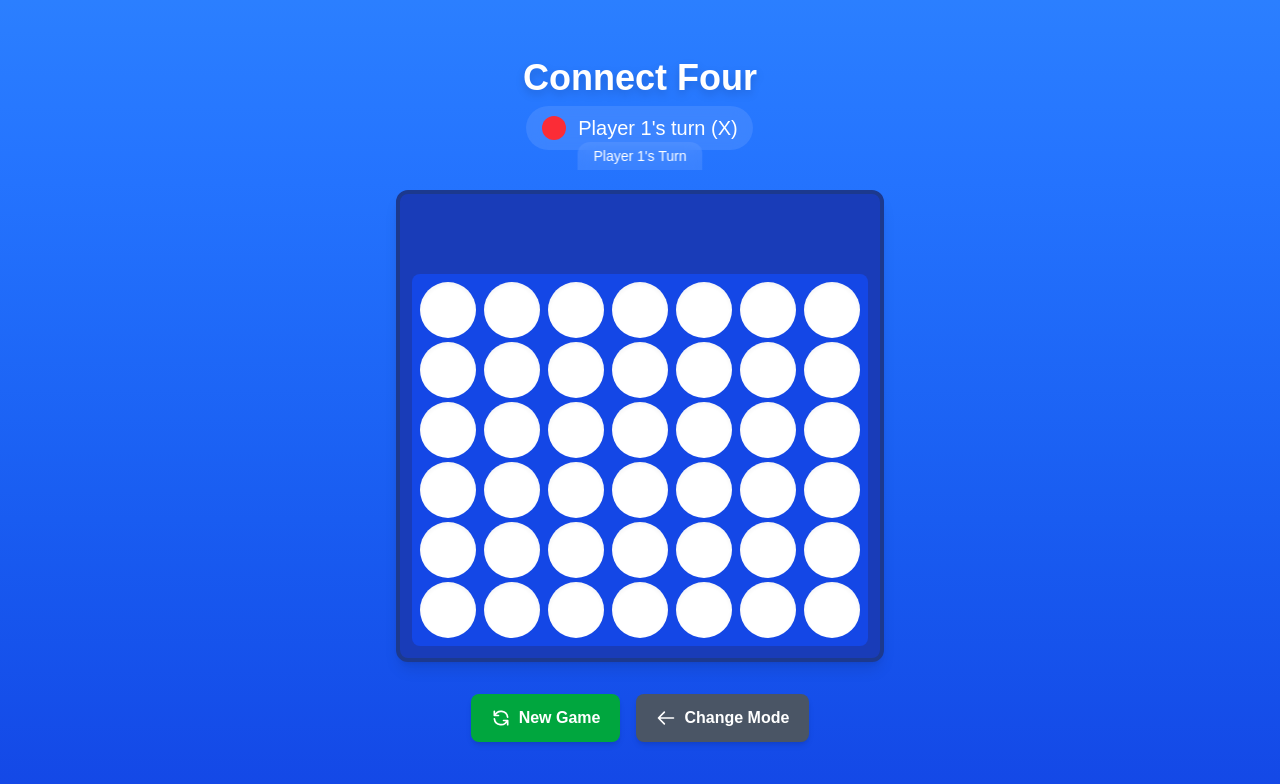
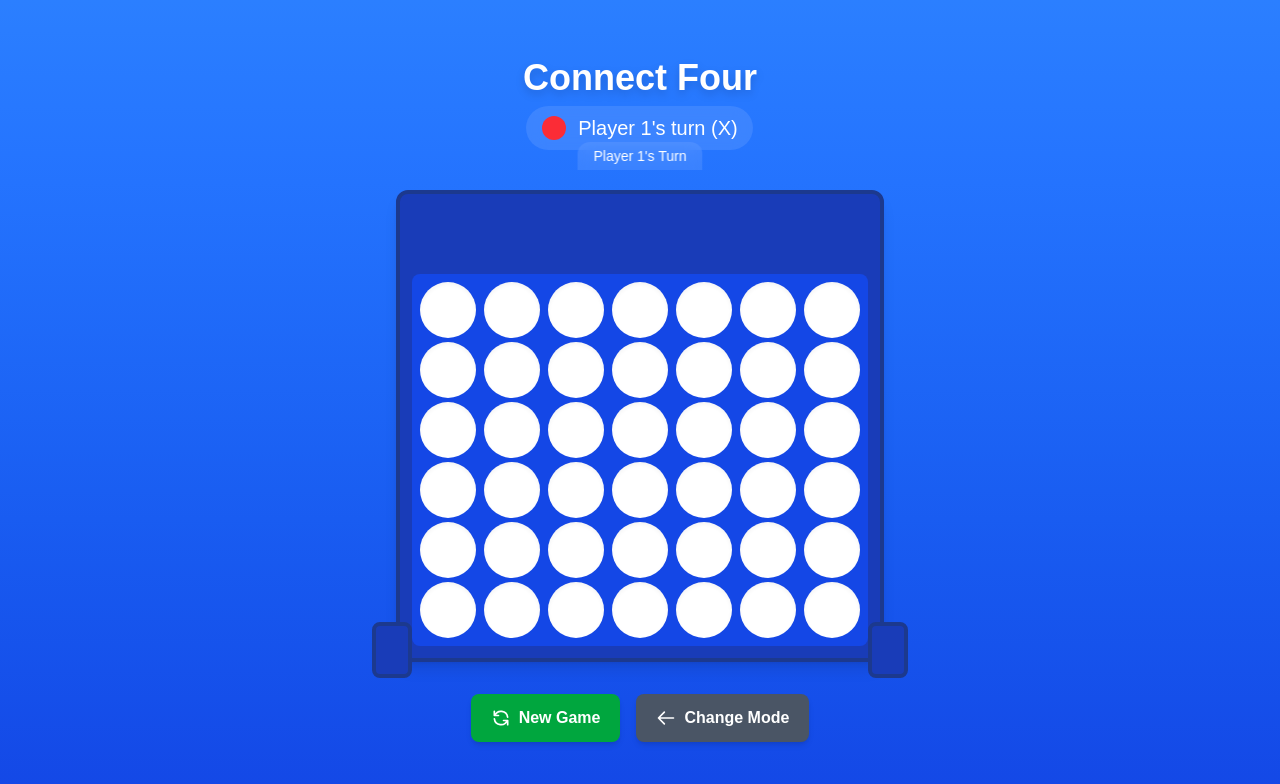
Before and after one commit to cup-noodlehS/CMSC170-game, a Next.js app in the folder frontend/: page / in a window 1280 px wide. Both pictures are taken after a click on the button "Play against a friend". Shown: the top 784 px of the page. Built offline with nearby package versions, Linux system fonts and the light colour scheme.

Commit message:
Added stands to the board

```diff
--- a/frontend/components/ConnectFourGame.tsx
+++ b/frontend/components/ConnectFourGame.tsx
@@ -674,6 +674,7 @@ export default function ConnectFourGame () {
         )}
 
         {/* Game board with drop area */}
+        <div className="relative">
           <div className="bg-blue-800 p-3 rounded-xl shadow-lg border-4 border-blue-900">
             {/* Drop area - only visible when game is active */}
             {!gameOver && (
@@ -698,6 +699,13 @@ export default function ConnectFourGame () {
             <div className="flex bg-blue-700 rounded-lg p-1">
               {Array.from({ length: COLS }, (_, col) => renderColumn(col))}
             </div>
+          </div>
+
+          {/* Left stand */}
+          <div className="absolute -bottom-4 -left-6 w-10 h-14 bg-blue-800 border-4 border-blue-900 rounded-lg"></div>
+
+          {/* Right stand */}
+          <div className="absolute -bottom-4 -right-6 w-10 h-14 bg-blue-800 border-4 border-blue-900 rounded-lg"></div>
         </div>
 
         {/* Game controls */}
```
Lines whose indentation alone changed are shown as unchanged.
